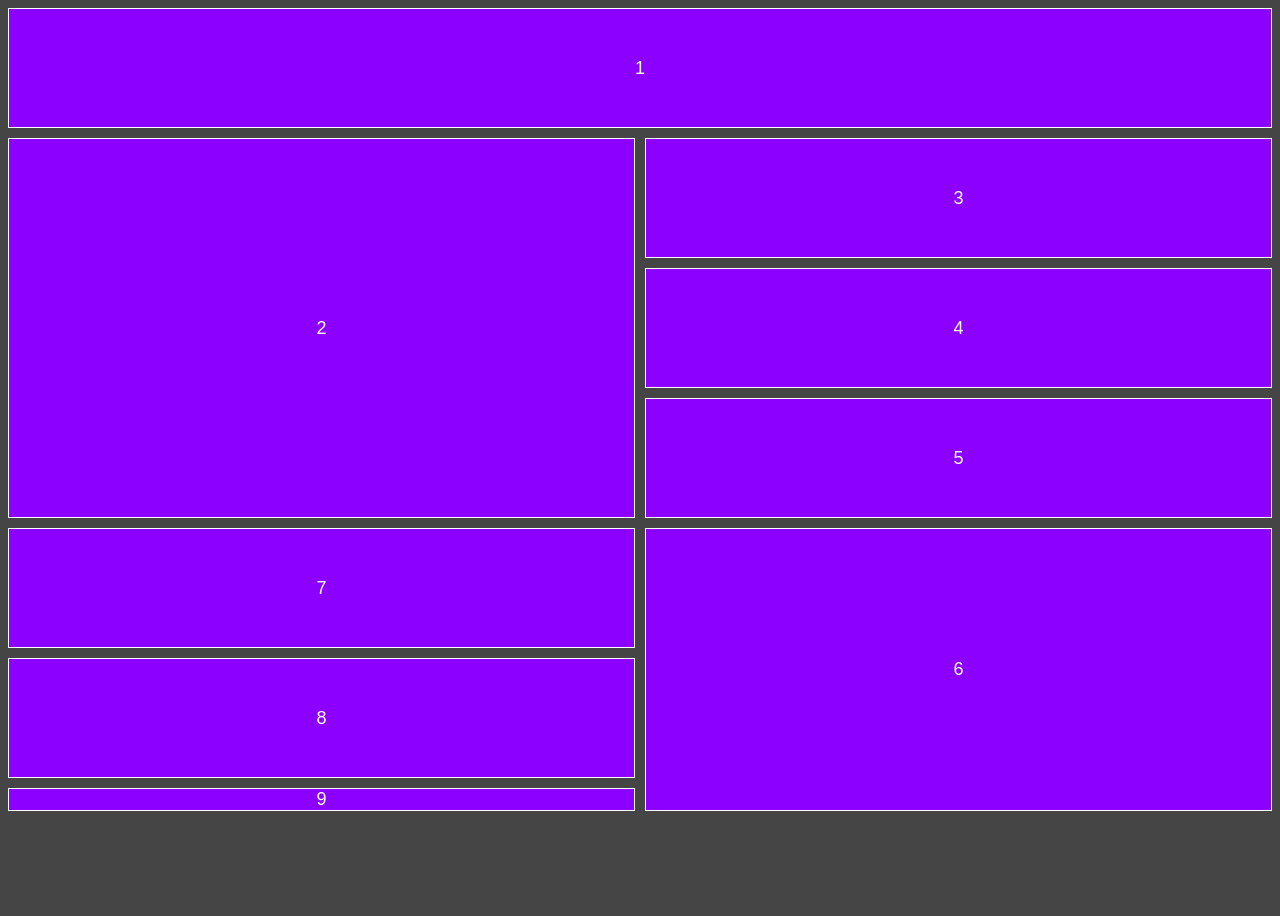
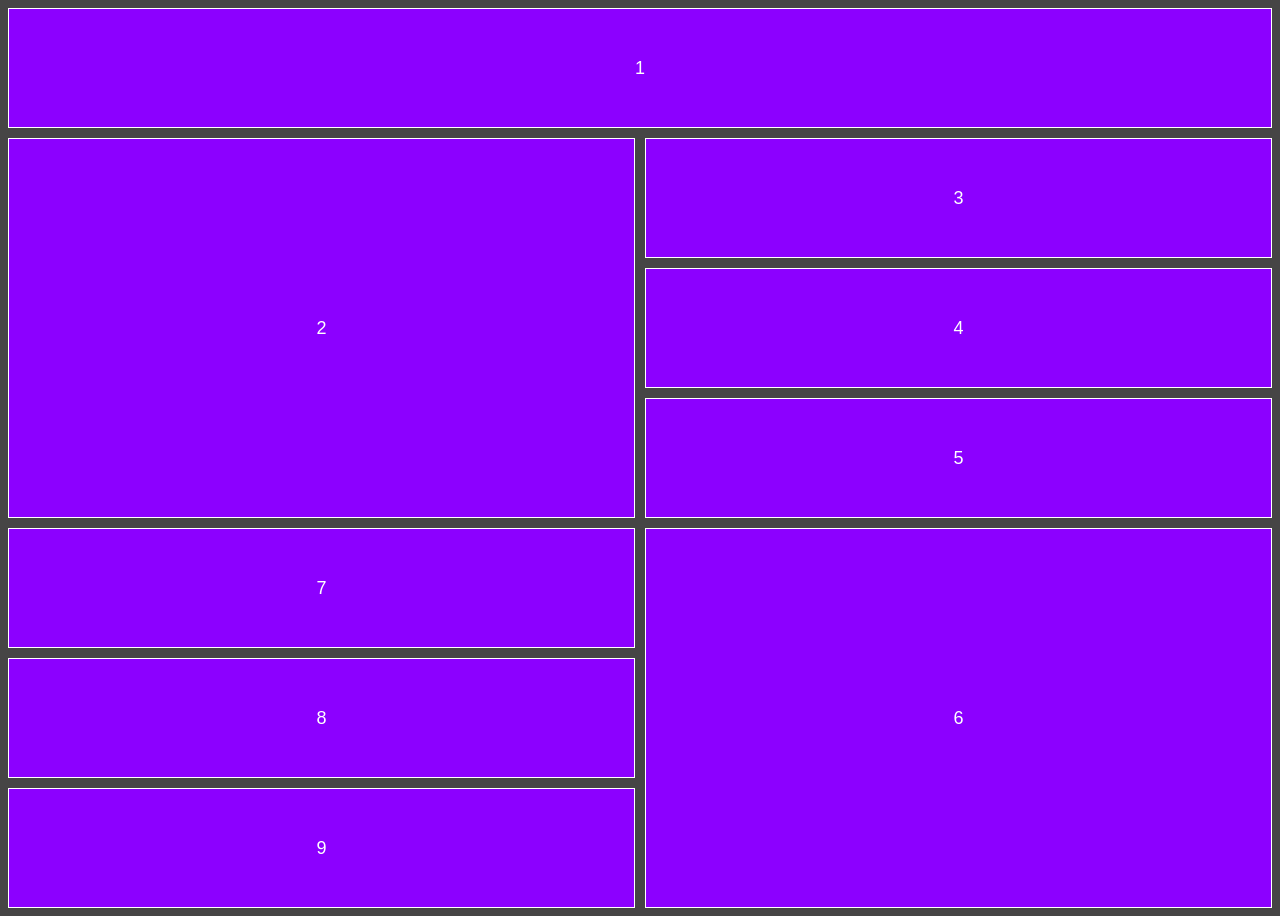
Before and after one commit to HunterJaworski/CSS-Display-Grid, a plain HTML site: page index.html in a window 1280 px wide. Before the commit the page ends 819 px from the top, so only its background shows below. Drawn offline with Linux system fonts and the light colour scheme.

Commit message:
Finished

```diff
--- a/style.css
+++ b/style.css
@@ -36,7 +36,7 @@ html {
     display: grid;
     grid-gap: 10px;
     grid-template-columns: repeat(2, auto);
-    grid-template-rows: repeat(6, 15vh);
+    grid-template-rows: repeat(7, 15vh);
 }
 
 
```
